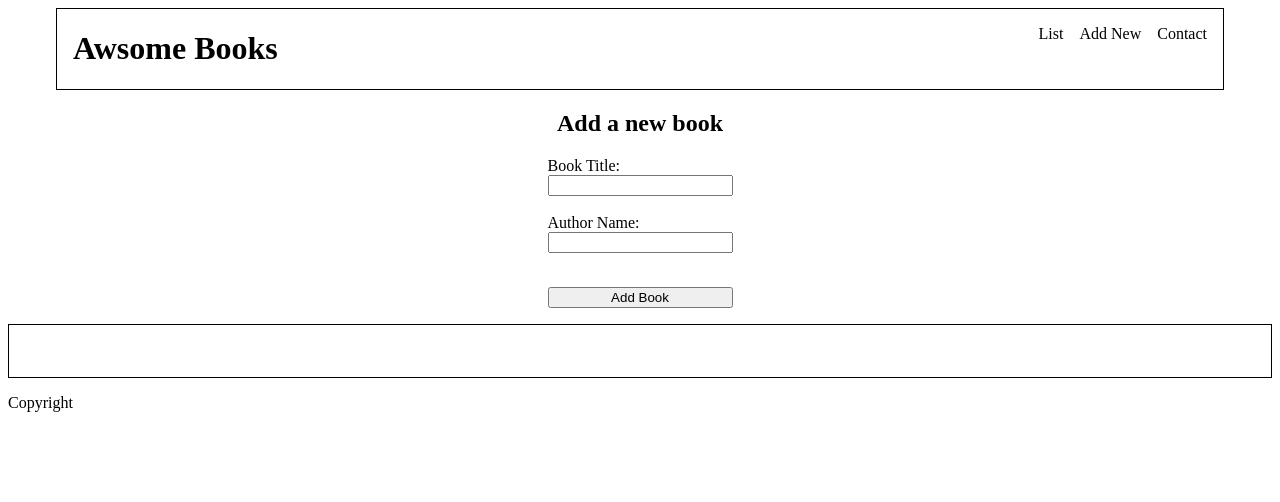
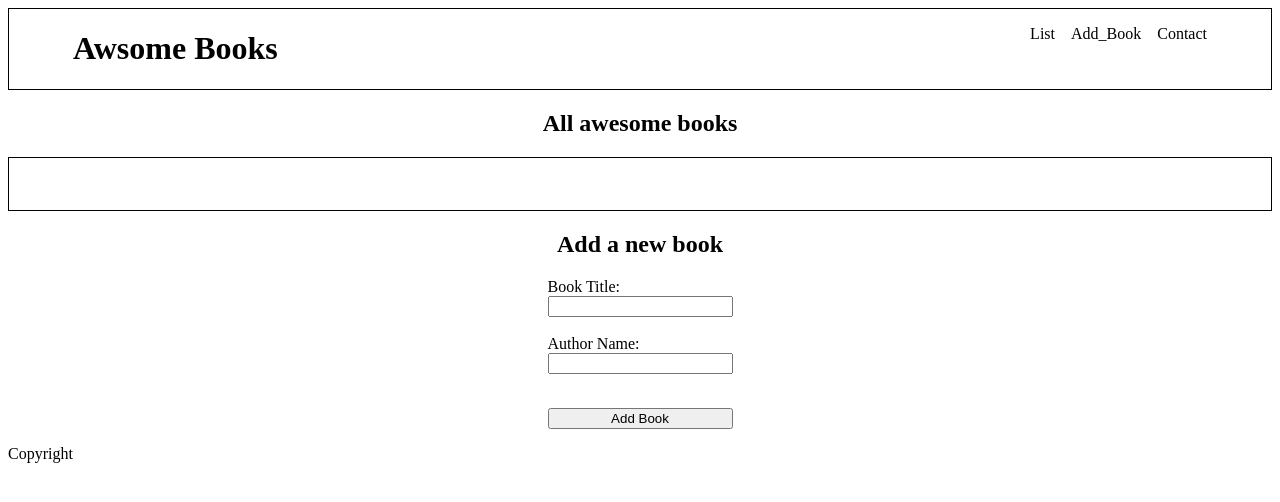
Before and after one commit to joramot/awesome_books, a website: page index.html in a window 1280 px wide. Drawn offline with Linux system fonts and the light colour scheme.

Commit message:
Update index.html and style.js

```diff
--- a/index.html
+++ b/index.html
@@ -15,12 +15,16 @@
       <h1>Awsome Books</h1>
       <ul>
         <li id="list">List</li>
-        <li id="add">Add New</li>
+        <li id="add">Add_Book</li>
         <li id="contact">Contact</li>
       </ul>
     </div>
   </header>
   <main>
+    <h2>All awesome books</h2>
+    <div id="displayList" class="list">
+      <ul id="bookList"></ul>
+    </div>
     <div id="add_new" class="add_new">
       <h2>Add a new book</h2>
       <form>
@@ -34,10 +38,7 @@
         <button type="submit" id="addBtn">Add Book</button>
       </form>
     </div>
-    <div id="list" class="list">
-      <!-- <h2>All awesome books</h2> -->
-      <ul id="bookList"></ul>
-    </div>
+
     </div>
     <p>Copyright</p>
   </main>
--- a/style.css
+++ b/style.css
@@ -4,11 +4,18 @@
   box-sizing: border-box;
 }
 
+h2 {
+  text-align: center;
+}
+
+header {
+  border: solid 1px black;
+}
+
 .header {
   display: flex;
   justify-content: space-between;
   margin: 0 3rem;
-  border: solid 1px black;
   padding: 0 1rem;
 }
 
```
